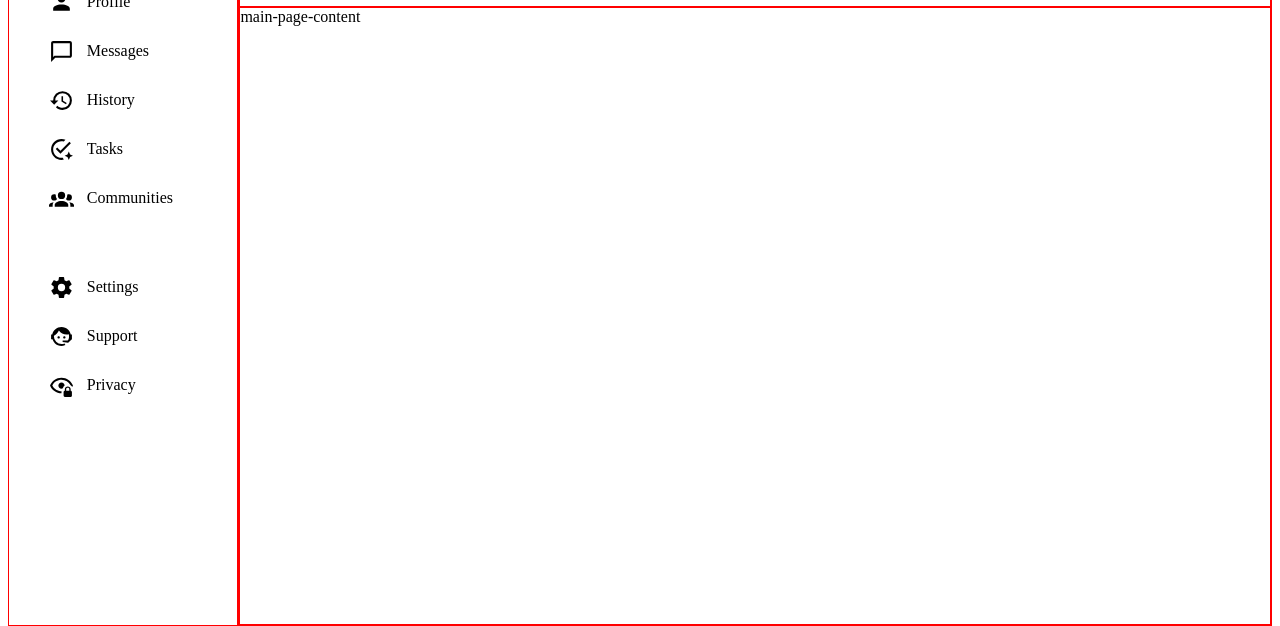
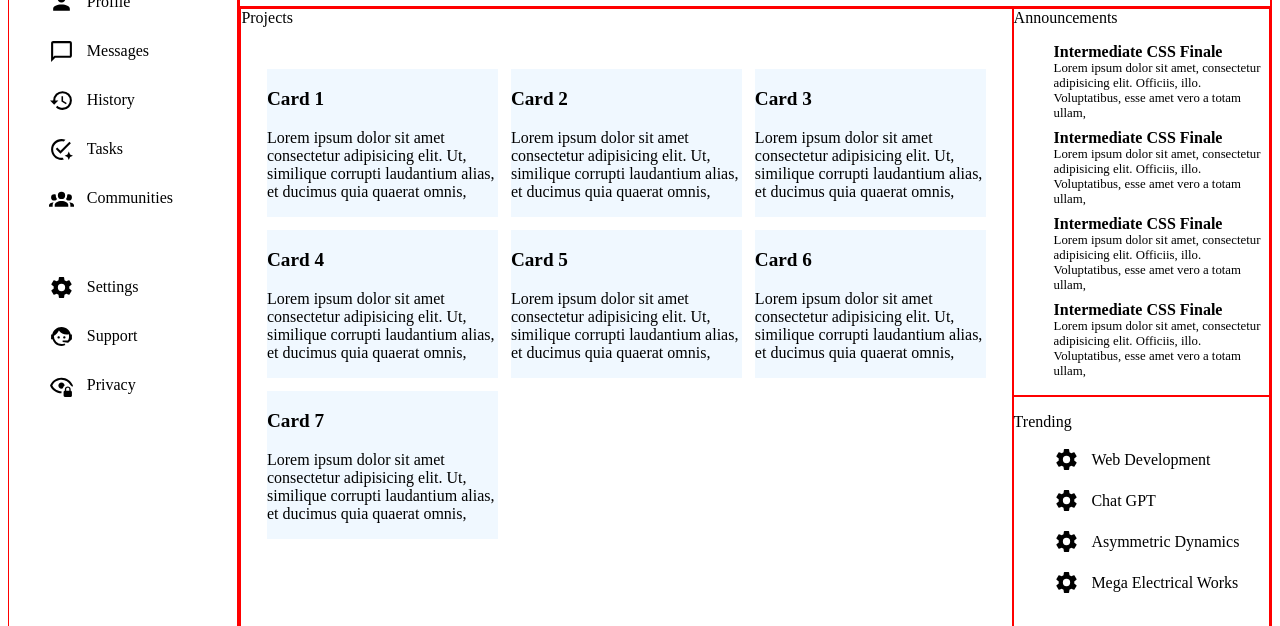
Before and after one commit to ebs-alex/TMPLT-home-page, a plain HTML site: page index.html in a window 1280 px wide. Shown: the part 182-808 px from the top of the page. Drawn offline with Linux system fonts and the light colour scheme.

Commit message:
cards added, right hand side sidebar content added. partially laid out

```diff
--- a/index.html
+++ b/index.html
@@ -86,7 +86,85 @@
 
             </div>
             <div class="main-page-content">
-                main-page-content
+                <div class="card-section">
+                    Projects
+                    <ul>
+                        <li>
+                            <p class="card-title">Card 1</p>
+                            <p class="card-text">Lorem ipsum dolor sit amet consectetur adipisicing elit. Ut, similique corrupti laudantium alias, et ducimus quia quaerat omnis, </p>
+                        </li>
+                        <li>
+                            <p class="card-title">Card 2</p>
+                            <p class="card-text">Lorem ipsum dolor sit amet consectetur adipisicing elit. Ut, similique corrupti laudantium alias, et ducimus quia quaerat omnis, </p>
+                        </li>
+                        <li>
+                            <p class="card-title">Card 3</p>
+                            <p class="card-text">Lorem ipsum dolor sit amet consectetur adipisicing elit. Ut, similique corrupti laudantium alias, et ducimus quia quaerat omnis, </p>
+                        </li>
+                        <li>
+                            <p class="card-title">Card 4</p>
+                            <p class="card-text">Lorem ipsum dolor sit amet consectetur adipisicing elit. Ut, similique corrupti laudantium alias, et ducimus quia quaerat omnis, </p>
+                        </li>
+                        <li>
+                            <p class="card-title">Card 5</p>
+                            <p class="card-text">Lorem ipsum dolor sit amet consectetur adipisicing elit. Ut, similique corrupti laudantium alias, et ducimus quia quaerat omnis, </p>
+                        </li>
+                        <li>
+                            <p class="card-title">Card 6</p>
+                            <p class="card-text">Lorem ipsum dolor sit amet consectetur adipisicing elit. Ut, similique corrupti laudantium alias, et ducimus quia quaerat omnis, </p>
+                        </li>
+                        <li>
+                            <p class="card-title">Card 7</p>
+                            <p class="card-text">Lorem ipsum dolor sit amet consectetur adipisicing elit. Ut, similique corrupti laudantium alias, et ducimus quia quaerat omnis, </p>
+                        </li>
+                    </ul>
+
+                </div>
+
+
+                <div class="announcements">
+                    Announcements
+                    <ul>
+                        <li>
+                            <div class="announcement-name">Intermediate CSS Finale</div>
+                            <div class="announcement-text">Lorem ipsum dolor sit amet, consectetur adipisicing elit. Officiis, illo. Voluptatibus, esse amet vero a totam ullam, </div>
+                        </li>
+                        <li>
+                            <div class="announcement-name">Intermediate CSS Finale</div>
+                            <div class="announcement-text">Lorem ipsum dolor sit amet, consectetur adipisicing elit. Officiis, illo. Voluptatibus, esse amet vero a totam ullam, </div>
+                        </li>
+                        <li>
+                            <div class="announcement-name">Intermediate CSS Finale</div>
+                            <div class="announcement-text">Lorem ipsum dolor sit amet, consectetur adipisicing elit. Officiis, illo. Voluptatibus, esse amet vero a totam ullam, </div>
+                        </li>
+                        <li>
+                            <div class="announcement-name">Intermediate CSS Finale</div>
+                            <div class="announcement-text">Lorem ipsum dolor sit amet, consectetur adipisicing elit. Officiis, illo. Voluptatibus, esse amet vero a totam ullam, </div>
+                        </li>
+                    </ul>
+                </div>
+
+                <div class="trending">
+                    <p>Trending</p>
+                    <ul>
+                        <li>
+                            <img src="./images/cog.svg" alt="settings icon" class="icon">
+                            Web Development
+                        </li>
+                        <li>
+                            <img src="./images/cog.svg" alt="settings icon" class="icon">
+                            Chat GPT
+                        </li>
+                        <li>
+                            <img src="./images/cog.svg" alt="settings icon" class="icon">
+                            Asymmetric Dynamics
+                        </li>
+                        <li>
+                            <img src="./images/cog.svg" alt="settings icon" class="icon">
+                            Mega Electrical Works
+                        </li>
+                    </ul>
+                </div>
             </div>
 
         </div>
--- a/style.css
+++ b/style.css
@@ -106,6 +106,85 @@ body {
 
 }
 
+
+.main-page-content {
+    display: grid;
+    grid-template-columns: 3fr 1fr;
+    grid-template-rows: 1fr 1fr;
+}
+
+.main-page-content > div {
+    border: 1px solid red;
+}
+
+.main-page-content ul {
+    list-style: none;
+}
+
+.card-section {
+    grid-row: 1 / -1;
+}
+
+.trending > ul {
+    /* display: flex;
+    flex-direction: column; */
+
+    display: grid;
+    gap: 2vh;
+    /* justify-items: center; */
+}
+
+.trending li {
+    display: flex;
+    align-items: center;
+    gap: 1vw;
+}
+
+.announcements {
+    display: flex;
+    flex-direction: column;
+}
+
+.announcements ul {
+    display: grid;
+    gap: 1vh;
+}
+
+.announcement-name,
+.card-title {
+    font-weight: 700;
+}
+
+
+.announcement-text {
+    font-size: 0.8rem;
+}
+
+
+.card-section > ul {
+
+    padding: 2vw;
+    display: grid;
+    gap: 1vw;
+    grid-template-columns: repeat(auto-fit, minmax(175px, 1fr));
+
+
+}
+
+
+.card-title {
+    font-size: 1.2rem;
+}
+
+
+
+.card-section > ul > li {
+    background-color: aliceblue;
+}
+
+
+
+
 .profile-img {
     width: clamp(25px, 3.5vw, 45px);
     height: auto;
```
